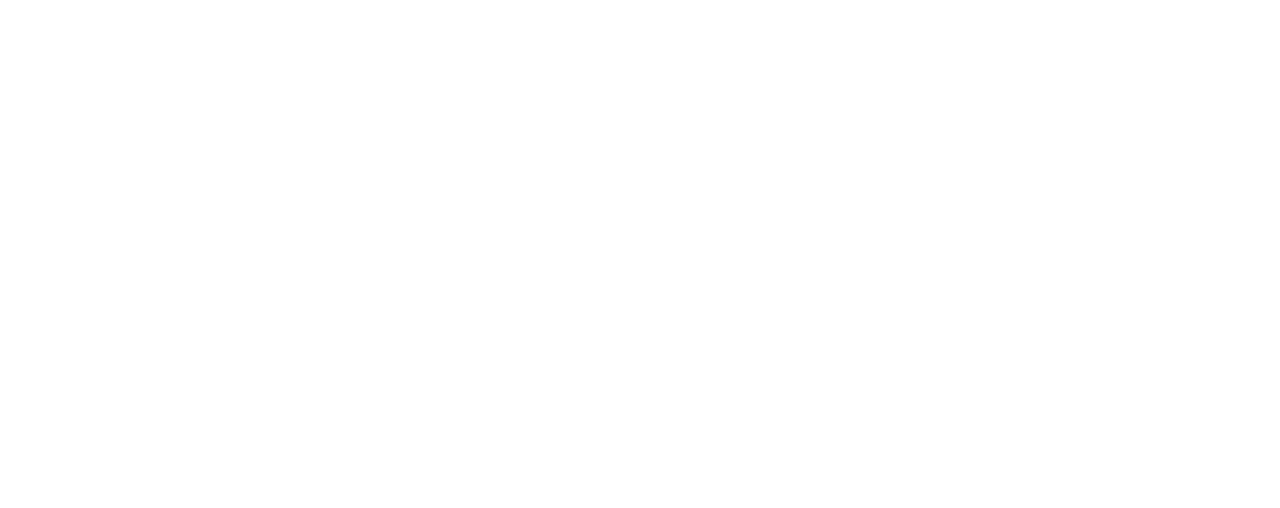
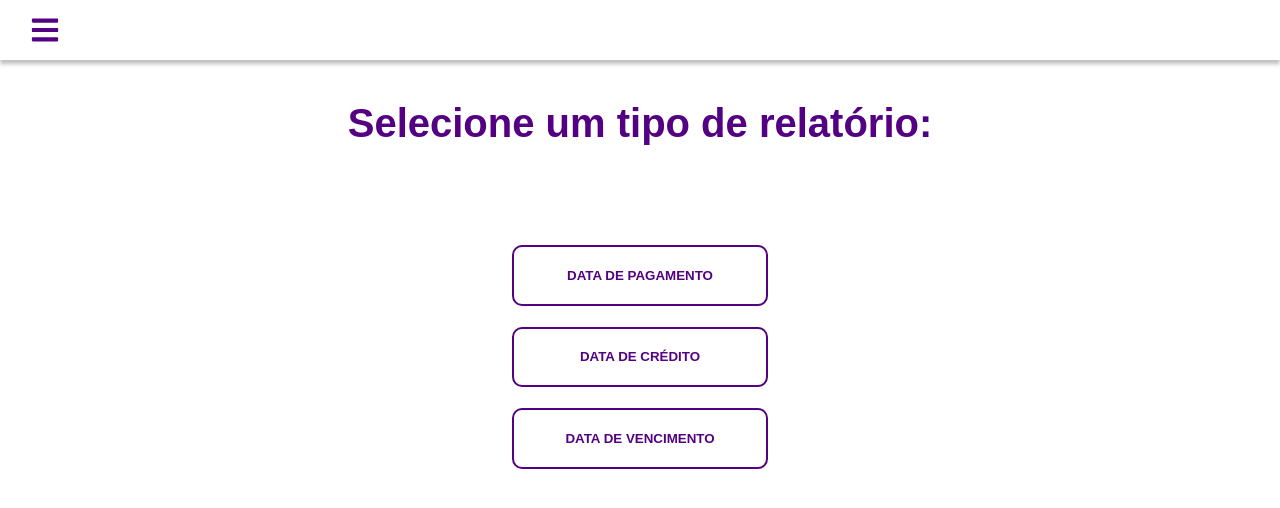
Before and after one commit to Equipe-Ace/Project-Ace-Frontend, a React (Create React App) app in the folder ace-frontend/: page /relatoriocre in a window 1280 px wide. Before the commit this address had no page. Shown: the top 508 px of the page. Built offline with nearby package versions, Linux system fonts and the light colour scheme.

Commit message:
adição das paginas do menu

```diff
--- a/ace-frontend/src/Router.tsx
+++ b/ace-frontend/src/Router.tsx
@@ -9,7 +9,10 @@
 import CtrFIN3 from "./pages/ctrFIN3";
 import CadCLI from "./pages/cadCLI";
 import SelectCli from "./pages/selectCLI";
-import RelatorioMenu from "./pages/relatoriomenu/cuewfhwehf";
+import RelatorioMenu from "./pages/relatoriomenu";
+import RelatorioPag from "./pages/relatoriomenu/relatoriopag";
+import RelatorioCre from "./pages/relatoriomenu/relatoriocre";
+import RelatorioVen from "./pages/relatoriomenu/relatorioven";
 
 
 
@@ -32,7 +35,9 @@
 
                 {/* MENUS */}
                 <Route path="/relatoriomenu" element={<RelatorioMenu />} />
-
+                <Route path="/relatoriopag" element={<RelatorioPag />} />
+                <Route path="/relatorioven" element={<RelatorioVen />} />
+                <Route path="/relatoriocre" element={<RelatorioCre />} />
 
 
             </Routes>
--- /dev/null
+++ b/ace-frontend/src/pages/relatoriomenu/relatoriocre/index.tsx
@@ -0,0 +1,25 @@
+import React from 'react';
+import Header from '../../../components/header/index'
+import './styles.css'
+
+
+const RelatorioCre: React.FC = () => {
+    return (
+        <>
+            <Header />
+            <div className="bgboxSelect" >
+                <h1> Selecione um tipo de relatório: </h1>
+            </div>
+
+            <div className="boxButtons">
+            <button className='DtPag' >Data de Pagamento</button>
+            <button className='DtCre' >Data de Crédito</button>
+            <button className='DtVen' >Data de Vencimento</button>
+
+            </div>
+
+        </>
+    );
+}
+
+export default RelatorioCre;
--- /dev/null
+++ b/ace-frontend/src/pages/relatoriomenu/relatoriocre/styles.css
@@ -0,0 +1,53 @@
+.bgboxSelect{
+    margin-top: 2%;
+    display: flex;
+    justify-content: center;
+    align-items: center;
+
+    background: none;
+
+}
+
+
+
+
+
+.DtPag, .DtVen, .DtCre {
+    cursor: pointer;
+    display:flex;
+    margin-top: 8%;
+    border-radius: 10px;
+    border: 2.3px solid #530082 ;
+    font-family: sans-serif;
+    font-weight: bold;
+    text-transform: uppercase;
+    padding: 8.2%;
+    width: 100%;
+    justify-content: center;
+    background: none ;
+    color: #530082 ;
+
+}
+
+.DtPag:hover, .DtVen:hover, .DtCre:hover  {
+    background: #530082;
+    color: antiquewhite;
+}
+
+.boxButtons {
+
+    margin:0 30%;
+    display: flex;
+    justify-content: center;
+    align-items: center;
+    flex-direction: column;
+    padding: 5% 10%;
+
+
+}
+
+details{
+    padding: 10px 20px;
+    border-bottom: 1px solid black;
+    border-radius: 10px;
+}
--- /dev/null
+++ b/ace-frontend/src/pages/relatoriomenu/relatoriopag/index.tsx
@@ -0,0 +1,25 @@
+import React from 'react';
+import Header from '../../../components/header/index'
+import './styles.css'
+
+
+const RelatorioPag: React.FC = () => {
+    return (
+        <>
+            <Header />
+            <div className="bgboxSelect" >
+                <h1> Selecione um tipo de relatório: </h1>
+            </div>
+
+            <div className="boxButtons">
+            <button className='DtPag' >Data de Pagamento</button>
+            <button className='DtCre' >Data de Crédito</button>
+            <button className='DtVen' >Data de Vencimento</button>
+
+            </div>
+
+        </>
+    );
+}
+
+export default RelatorioPag;
--- /dev/null
+++ b/ace-frontend/src/pages/relatoriomenu/relatoriopag/styles.css
@@ -0,0 +1,53 @@
+.bgboxSelect{
+    margin-top: 2%;
+    display: flex;
+    justify-content: center;
+    align-items: center;
+
+    background: none;
+
+}
+
+
+
+
+
+.DtPag, .DtVen, .DtCre {
+    cursor: pointer;
+    display:flex;
+    margin-top: 8%;
+    border-radius: 10px;
+    border: 2.3px solid #530082 ;
+    font-family: sans-serif;
+    font-weight: bold;
+    text-transform: uppercase;
+    padding: 8.2%;
+    width: 100%;
+    justify-content: center;
+    background: none ;
+    color: #530082 ;
+
+}
+
+.DtPag:hover, .DtVen:hover, .DtCre:hover  {
+    background: #530082;
+    color: antiquewhite;
+}
+
+.boxButtons {
+
+    margin:0 30%;
+    display: flex;
+    justify-content: center;
+    align-items: center;
+    flex-direction: column;
+    padding: 5% 10%;
+
+
+}
+
+details{
+    padding: 10px 20px;
+    border-bottom: 1px solid black;
+    border-radius: 10px;
+}
--- /dev/null
+++ b/ace-frontend/src/pages/relatoriomenu/relatorioven/index.tsx
@@ -0,0 +1,25 @@
+import React from 'react';
+import Header from '../../../components/header/index'
+import './styles.css'
+
+
+const RelatorioVen: React.FC = () => {
+    return (
+        <>
+            <Header />
+            <div className="bgboxSelect" >
+                <h1> Selecione um tipo de relatório: </h1>
+            </div>
+
+            <div className="boxButtons">
+            <button className='DtPag' >Data de Pagamento</button>
+            <button className='DtCre' >Data de Crédito</button>
+            <button className='DtVen' >Data de Vencimento</button>
+
+            </div>
+
+        </>
+    );
+}
+
+export default RelatorioVen;
--- /dev/null
+++ b/ace-frontend/src/pages/relatoriomenu/relatorioven/styles.css
@@ -0,0 +1,53 @@
+.bgboxSelect{
+    margin-top: 2%;
+    display: flex;
+    justify-content: center;
+    align-items: center;
+
+    background: none;
+
+}
+
+
+
+
+
+.DtPag, .DtVen, .DtCre {
+    cursor: pointer;
+    display:flex;
+    margin-top: 8%;
+    border-radius: 10px;
+    border: 2.3px solid #530082 ;
+    font-family: sans-serif;
+    font-weight: bold;
+    text-transform: uppercase;
+    padding: 8.2%;
+    width: 100%;
+    justify-content: center;
+    background: none ;
+    color: #530082 ;
+
+}
+
+.DtPag:hover, .DtVen:hover, .DtCre:hover  {
+    background: #530082;
+    color: antiquewhite;
+}
+
+.boxButtons {
+
+    margin:0 30%;
+    display: flex;
+    justify-content: center;
+    align-items: center;
+    flex-direction: column;
+    padding: 5% 10%;
+
+
+}
+
+details{
+    padding: 10px 20px;
+    border-bottom: 1px solid black;
+    border-radius: 10px;
+}
```
